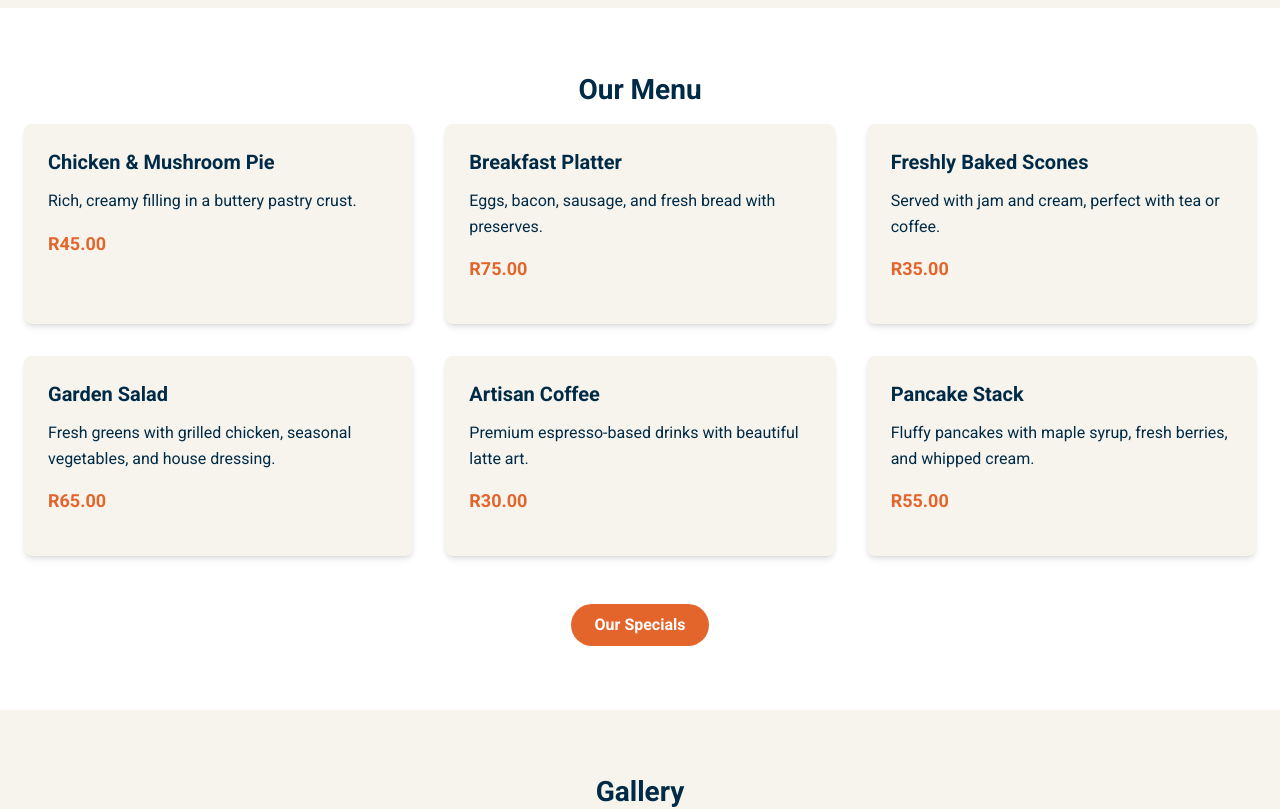
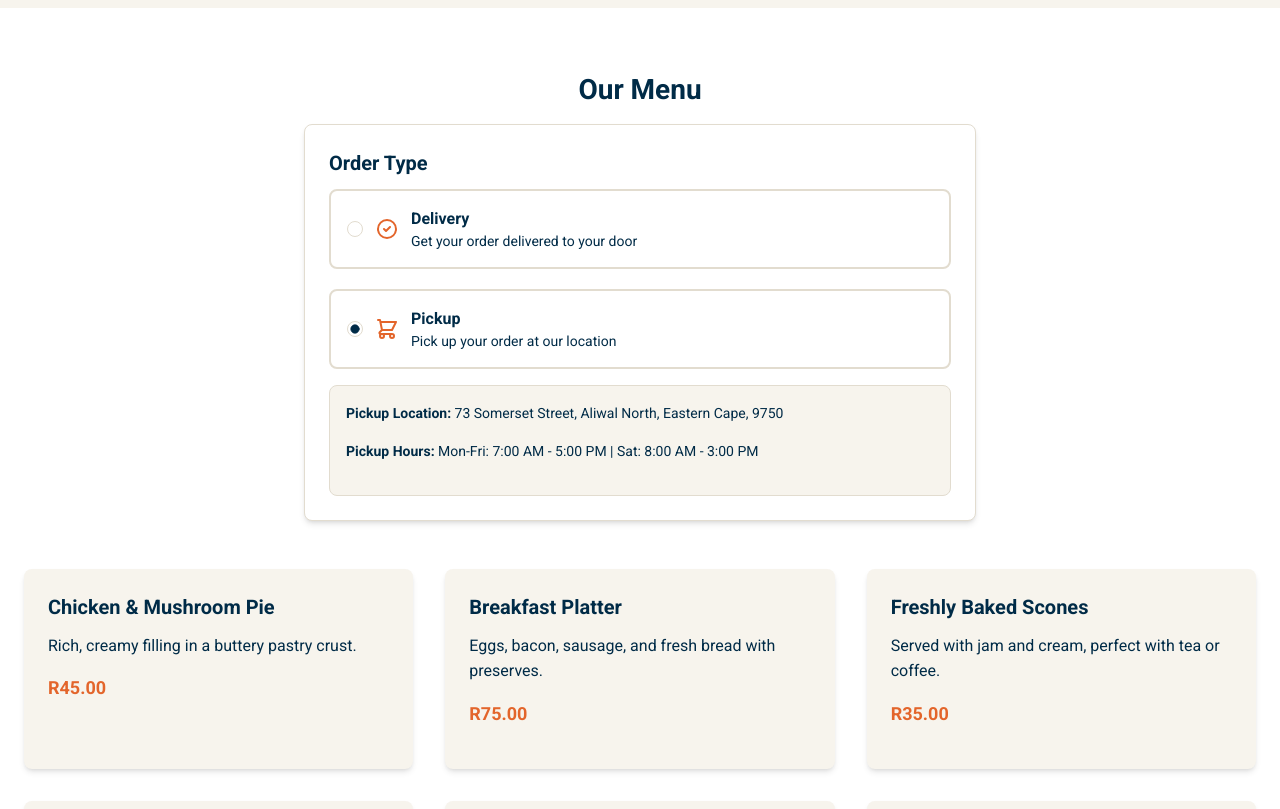
Before and after one commit to TNDIGITALMARK/7c0557bf-c2f8-4755-ad9e-202fdb699618, a Next.js app: page / in a window 1280 px wide. Shown: the part 1040-1849 px from the top of the page. Built offline with nearby package versions, Linux system fonts and the light colour scheme; no server answers.

Commit message:
Phoenix Agent implementation - add an order option(delievery or pick)

```diff
--- a/src/app/page.tsx
+++ b/src/app/page.tsx
@@ -1,8 +1,14 @@
+'use client'
+
 export const dynamic = 'force-dynamic'
 
 import Image from 'next/image'
+import { useState } from 'react'
+import { OrderTypeSelector, type OrderType } from '@/components/order-type-selector'
 
 export default function PantryCafePage() {
+  const [orderType, setOrderType] = useState<OrderType>('pickup')
+
   return (
     <div className="min-h-screen">
       {/* Header with Hero Image */}
@@ -87,7 +93,12 @@ export default function PantryCafePage() {
       {/* Menu Section */}
       <section id="menu" className="py-16 px-6 bg-white">
         <div className="max-w-7xl mx-auto">
-          <h2 className="text-center text-3xl md:text-4xl font-bold mb-12">Our Menu</h2>
+          <h2 className="text-center text-3xl md:text-4xl font-bold mb-8">Our Menu</h2>
+
+          {/* Order Type Selector */}
+          <div className="max-w-2xl mx-auto mb-12">
+            <OrderTypeSelector value={orderType} onChange={setOrderType} />
+          </div>
 
           <div className="grid grid-cols-1 md:grid-cols-2 lg:grid-cols-3 gap-8">
             {/* Menu Card 1 */}
@@ -136,6 +147,29 @@ export default function PantryCafePage() {
           <div className="text-center mt-12">
             <div className="inline-block bg-[hsl(var(--pantry-orange))] text-white font-bold px-6 py-2 rounded-full">
               Our Specials
+            </div>
+            <div className="mt-6 text-base text-[hsl(var(--muted-foreground))]">
+              {orderType === 'delivery' ? (
+                <p>
+                  <span className="inline-flex items-center gap-2 text-[hsl(var(--pantry-navy))] font-bold">
+                    <svg className="w-5 h-5" fill="none" stroke="currentColor" viewBox="0 0 24 24">
+                      <path strokeLinecap="round" strokeLinejoin="round" strokeWidth={2} d="M9 12l2 2 4-4m6 2a9 9 0 11-18 0 9 9 0 0118 0z" />
+                    </svg>
+                    Delivery Selected
+                  </span>
+                  {' '}— Your order will be delivered to your location
+                </p>
+              ) : (
+                <p>
+                  <span className="inline-flex items-center gap-2 text-[hsl(var(--pantry-navy))] font-bold">
+                    <svg className="w-5 h-5" fill="none" stroke="currentColor" viewBox="0 0 24 24">
+                      <path strokeLinecap="round" strokeLinejoin="round" strokeWidth={2} d="M3 3h2l.4 2M7 13h10l4-8H5.4M7 13L5.4 5M7 13l-2.293 2.293c-.63.63-.184 1.707.707 1.707H17m0 0a2 2 0 100 4 2 2 0 000-4zm-8 2a2 2 0 11-4 0 2 2 0 014 0z" />
+                    </svg>
+                    Pickup Selected
+                  </span>
+                  {' '}— Pick up your order at our café
+                </p>
+              )}
             </div>
           </div>
         </div>
--- /dev/null
+++ b/src/components/order-type-selector.tsx
@@ -0,0 +1,102 @@
+'use client'
+
+import { useState } from 'react'
+import { RadioGroup, RadioGroupItem } from '@/components/ui/radio-group'
+import { Label } from '@/components/ui/label'
+
+export type OrderType = 'delivery' | 'pickup'
+
+interface OrderTypeSelectorProps {
+  value: OrderType
+  onChange: (value: OrderType) => void
+}
+
+export function OrderTypeSelector({ value, onChange }: OrderTypeSelectorProps) {
+  return (
+    <div className="bg-white p-6 rounded-lg shadow-md border border-[hsl(var(--border))]">
+      <h3 className="text-xl font-bold mb-4 text-[hsl(var(--pantry-navy))]">Order Type</h3>
+
+      <RadioGroup value={value} onValueChange={onChange} className="space-y-3">
+        <div className="flex items-center space-x-3 p-4 rounded-lg border-2 border-[hsl(var(--border))] hover:border-[hsl(var(--pantry-orange))] transition-colors cursor-pointer has-[:checked]:border-[hsl(var(--pantry-orange))] has-[:checked]:bg-[hsl(var(--pantry-cream))]">
+          <RadioGroupItem value="delivery" id="delivery" />
+          <Label
+            htmlFor="delivery"
+            className="flex-1 cursor-pointer font-bold text-base"
+          >
+            <div className="flex items-center gap-3">
+              <svg
+                className="w-6 h-6 text-[hsl(var(--pantry-orange))]"
+                fill="none"
+                stroke="currentColor"
+                viewBox="0 0 24 24"
+              >
+                <path
+                  strokeLinecap="round"
+                  strokeLinejoin="round"
+                  strokeWidth={2}
+                  d="M9 12l2 2 4-4m6 2a9 9 0 11-18 0 9 9 0 0118 0z"
+                />
+              </svg>
+              <div>
+                <div className="font-bold">Delivery</div>
+                <div className="text-sm font-normal text-[hsl(var(--muted-foreground))]">
+                  Get your order delivered to your door
+                </div>
+              </div>
+            </div>
+          </Label>
+        </div>
+
+        <div className="flex items-center space-x-3 p-4 rounded-lg border-2 border-[hsl(var(--border))] hover:border-[hsl(var(--pantry-orange))] transition-colors cursor-pointer has-[:checked]:border-[hsl(var(--pantry-orange))] has-[:checked]:bg-[hsl(var(--pantry-cream))]">
+          <RadioGroupItem value="pickup" id="pickup" />
+          <Label
+            htmlFor="pickup"
+            className="flex-1 cursor-pointer font-bold text-base"
+          >
+            <div className="flex items-center gap-3">
+              <svg
+                className="w-6 h-6 text-[hsl(var(--pantry-orange))]"
+                fill="none"
+                stroke="currentColor"
+                viewBox="0 0 24 24"
+              >
+                <path
+                  strokeLinecap="round"
+                  strokeLinejoin="round"
+                  strokeWidth={2}
+                  d="M3 3h2l.4 2M7 13h10l4-8H5.4M7 13L5.4 5M7 13l-2.293 2.293c-.63.63-.184 1.707.707 1.707H17m0 0a2 2 0 100 4 2 2 0 000-4zm-8 2a2 2 0 11-4 0 2 2 0 014 0z"
+                />
+              </svg>
+              <div>
+                <div className="font-bold">Pickup</div>
+                <div className="text-sm font-normal text-[hsl(var(--muted-foreground))]">
+                  Pick up your order at our location
+                </div>
+              </div>
+            </div>
+          </Label>
+        </div>
+      </RadioGroup>
+
+      {value === 'delivery' && (
+        <div className="mt-4 p-4 bg-[hsl(var(--pantry-cream))] rounded-lg border border-[hsl(var(--border))]">
+          <p className="text-sm text-[hsl(var(--pantry-navy))]">
+            <strong>Delivery Area:</strong> Available in Aliwal North and surrounding areas.
+            Delivery fee applies based on distance.
+          </p>
+        </div>
+      )}
+
+      {value === 'pickup' && (
+        <div className="mt-4 p-4 bg-[hsl(var(--pantry-cream))] rounded-lg border border-[hsl(var(--border))]">
+          <p className="text-sm text-[hsl(var(--pantry-navy))]">
+            <strong>Pickup Location:</strong> 73 Somerset Street, Aliwal North, Eastern Cape, 9750
+          </p>
+          <p className="text-sm text-[hsl(var(--pantry-navy))] mt-2">
+            <strong>Pickup Hours:</strong> Mon-Fri: 7:00 AM - 5:00 PM | Sat: 8:00 AM - 3:00 PM
+          </p>
+        </div>
+      )}
+    </div>
+  )
+}
```
